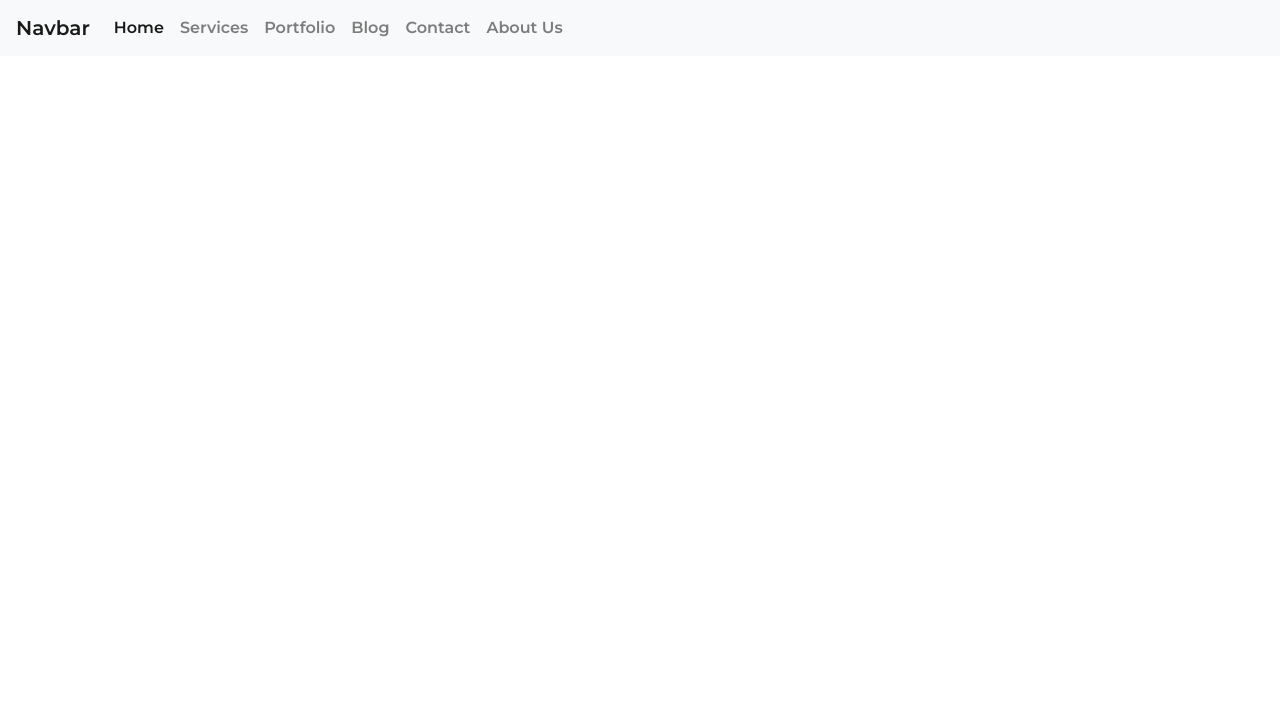
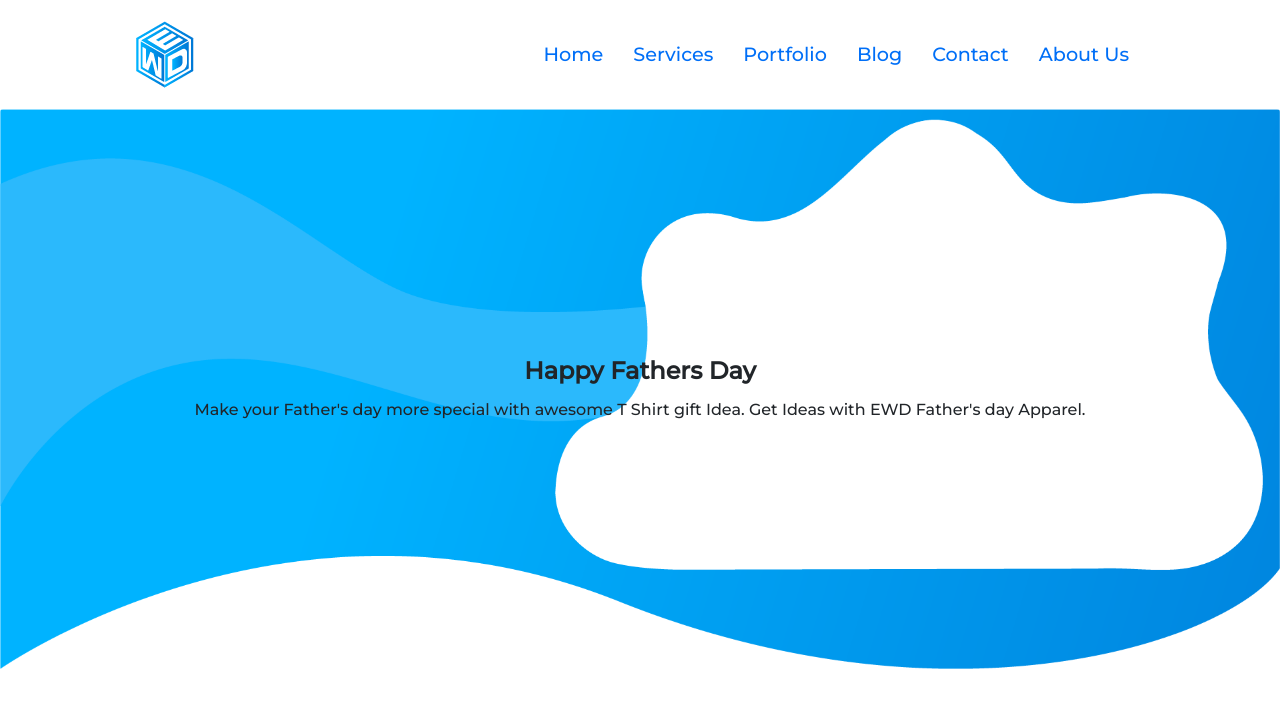
Before and after one commit to zohaibmalikie/ewd-2.0, a React (Create React App) app: page / in a window 1280 px wide. Shown: the top 708 px of the page. Built offline with nearby package versions, Linux system fonts and the light colour scheme.

Commit message:
section 2

```diff
--- a/public/index.html
+++ b/public/index.html
@@ -8,7 +8,10 @@
       name="description"
       content="Web site created using create-react-app"
     />
+
     <title>EWD tech</title>
+    <!-- top 2nd Section animation link -->
+    <link rel="stylesheet" href="https://unpkg.com/aos@next/dist/aos.css" />
     <!-- Bootstrap Links start-->
     <link
       rel="stylesheet"
@@ -35,5 +38,10 @@
   </head>
   <body>
     <div id="root"></div>
+    <script src="https://unpkg.com/aos@next/dist/aos.js"></script>
+    <script>
+      AOS.init();
+    </script>
   </body>
+
 </html>
--- a/src/Compoments/assets/css/header.css
+++ b/src/Compoments/assets/css/header.css
@@ -1,7 +1,16 @@
+.cl-006ff7{
+    color: #006FF7 !important;
 
+}
+.nav-link {
+    font-size: 1.2rem;
+    padding: 20px 15px !important;
+}
 
-
-
-div{
-    color:red;
+#particles-js{
+    background-image: url('../img/Artboard-4.png');
+    background-repeat: no-repeat;
+    background-size: contain;
+    max-width: 100%;
+    height: 100vh;
 }
--- /dev/null
+++ b/src/Compoments/assets/css/utility.css
@@ -0,0 +1,4 @@
+.main_padding{
+    padding-left: 136px;
+    padding-right: 136px;
+}
--- a/src/Compoments/assets/header.css
+++ /dev/null
@@ -1,6 +0,0 @@
-
-
-
-div{
-    color:red;
-}
--- a/src/Compoments/header.js
+++ b/src/Compoments/header.js
@@ -1,25 +1,64 @@
 import React from 'react'
 import './assets/css/header.css'
+import './assets/css/utility.css'
+import Navlogo from './assets/img/logo-8.png'
+import Computer from './assets/img/computer-8.png'
+import Icons from './assets/img/icons.png'
+import Chair from './assets/img/chair.png'
+import Table from './assets/img/table.png'
+import Artboard_4 from './assets/img/Artboard-4.png'
 
 function header() {
     return (
         <React.Fragment>
-<nav class="navbar navbar-expand-lg navbar-light bg-light">
-  <a class="navbar-brand" href="#">Navbar</a>
-  <button class="navbar-toggler" type="button" data-toggle="collapse" data-target="#navbarNavAltMarkup" aria-controls="navbarNavAltMarkup" aria-expanded="false" aria-label="Toggle navigation">
-    <span class="navbar-toggler-icon"></span>
+
+
+<section className="">
+<nav className="navbar navbar-expand-lg navbar-light bg-transparent main_padding pt-3 pb-3">
+  <a className="navbar-brand" href="#"><img src={ Navlogo}/></a>
+  <button className="navbar-toggler" type="button" data-toggle="collapse" data-target="#navbarNavAltMarkup" aria-controls="navbarNavAltMarkup" aria-expanded="false" aria-label="Toggle navigation">
+    <span className="navbar-toggler-icon"></span>
   </button>
-  <div class="collapse navbar-collapse" id="navbarNavAltMarkup">
-    <div class="navbar-nav">
-      <a class="nav-item nav-link active" href="#">Home <span class="sr-only">(current)</span></a>
-      <a class="nav-item nav-link" href="#">Services</a>
-      <a class="nav-item nav-link" href="#">Portfolio</a>
-      <a class="nav-item nav-link" href="#">Blog</a>
-      <a class="nav-item nav-link" href="#">Contact</a>
-      <a class="nav-item nav-link" href="#">About Us</a>
+  <div className="collapse navbar-collapse" id="navbarNavAltMarkup">
+    <div className="navbar-nav ml-auto">
+      <a className="nav-item nav-link cl-006ff7 active" href="#">Home <span className="sr-only">(current)</span></a>
+      <a className="nav-item nav-link cl-006ff7" href="#">Services</a>
+      <a className="nav-item nav-link cl-006ff7" href="#">Portfolio</a>
+      <a className="nav-item nav-link cl-006ff7" href="#">Blog</a>
+      <a className="nav-item nav-link cl-006ff7" href="#">Contact</a>
+      <a className="nav-item nav-link cl-006ff7" href="#">About Us</a>
     </div>
   </div>
 </nav>
+</section>
+{/* <section id="particles-js">
+    <div className="row">
+        <div className="col-lg-5 col-md-5"></div>
+        <div className="col-lg-7 col-md-7">        <div className=" imag-column ">
+
+
+<img src={Computer} data-aos="fade-left" data-aos-delay="500" data-aos-duration="100"className="cumputer-image aos-init aos-animate"className="img-fluid"/>
+<img src={Icons} data-aos="fade-left" data-aos-delay="500" data-aos-duration="100" />
+<img src={Chair} data-aos="fade-left" data-aos-delay="500" data-aos-duration="100" />
+<img src={Table} data-aos="fade-left" data-aos-delay="500" data-aos-duration="100" />
+
+</div></div>
+
+
+
+    </div>
+
+        </section> */}
+        <div class="card img-fluid text-center border-0"> <img class="card-img-top w-100 bg-linear-gradient" src={Artboard_4} alt="Card image"/>
+        <div class="card-img-overlay cl-fff d-flex justify-content-center flex-column align-items-center father-day-banner-styling">
+          <h4 class="card-title  font-weight-bold cl-white">
+            Happy Fathers Day</h4>
+          <p class="card-text cl-white mw-35">Make your Father's day more special with awesome T Shirt gift Idea.
+            Get Ideas with EWD Father's day Apparel.</p>
+        </div>
+      </div>
+
+
 
         </React.Fragment>
     )
--- a/src/index.css
+++ b/src/index.css
@@ -1,4 +1,5 @@
-@import url('https://fonts.googleapis.com/css2?family=Montserrat:wght@600&display=swap');
+@import url('https://fonts.googleapis.com/css2?family=Montserrat:wght@500&display=swap');
+
 
 *{
     padding: 0px;
```
Also changed, not shown: src/Compoments/assets/img/Component-1.jpg (added).
